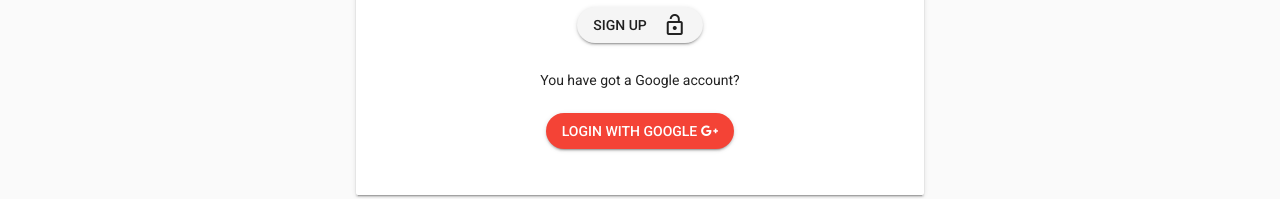
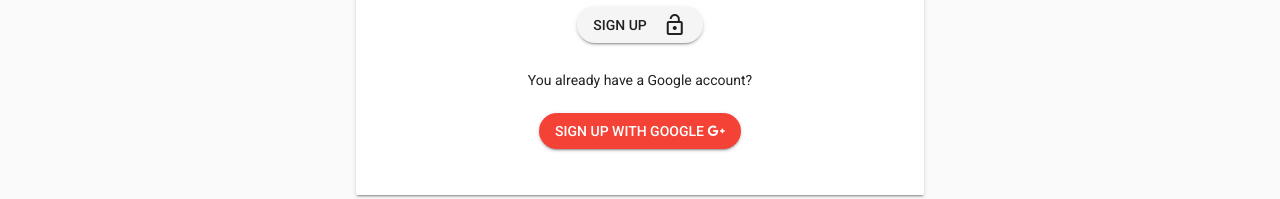
Before and after one commit to I-like-PhysiX/Meetup-organizer, a Vue app: page /signup in a window 1280 px wide. Shown: the part 399-598 px from the top of the page. Built offline with nearby package versions, Linux system fonts and the light colour scheme; no server answers; the database is empty.

Commit message:
Update Signup.vue

```diff
--- a/src/components/User/Signup.vue
+++ b/src/components/User/Signup.vue
@@ -71,9 +71,9 @@
                       </v-btn>
                     </div>
                     <br>
-                    <p class="text-xs-center">You have got a Google account?</p>
+                    <p class="text-xs-center">You already have a Google account?</p>
                     <div class="text-xs-center">
-                     <v-btn round color="red" dark :disabled="loading" :loading="loading" @click.prevent="onSigninGoogle">Login with Google&nbsp;
+                     <v-btn round color="red" dark :disabled="loading" :loading="loading" @click.prevent="onSigninGoogle">Sign up with Google&nbsp;
                        <i class="fab fa-google-plus-g"></i>
                        <span slot="loader" class="custom-loader">
                        <v-icon light>cached</v-icon>
```
